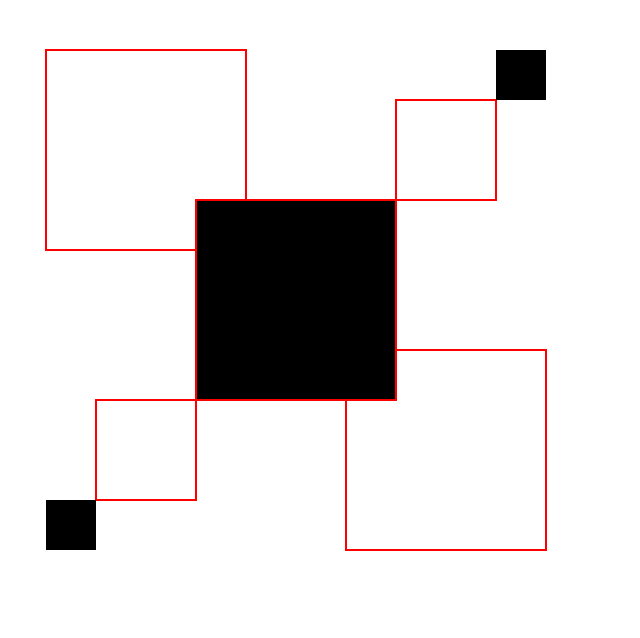
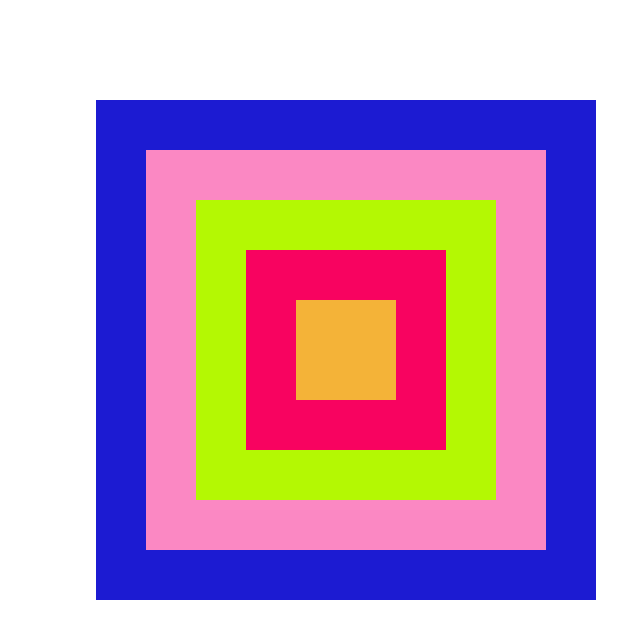
Before and after one commit to EHB-MCT/dev1-exercises-LouiseToThanh, a plain HTML site: page index.html in a window 1280 px wide. Shown: the whole page, without its empty margins (4-644 px from the left). Drawn offline with Linux system fonts and the light colour scheme.

Commit message:
oplossing 2.2. Random colors

```diff
--- a/exercises/1-functions/2-Variables/2-2-randomcolours.js
+++ b/exercises/1-functions/2-Variables/2-2-randomcolours.js
@@ -1,24 +1,35 @@
 "use strict";
+let context;        // om je canvas aan te maken, staat altijd van boven, voor de functies
 
-let canvas = document.querySelector('canvas');
-canvas.width = window.innerWidth;
-canvas.height = window.innerHeight;
-let context = canvas.getContext('2d');
+//hieronder worden alle functies aangeroepen
+setup();            //setup van je canvas
+drawRect();
 
-let width = context.canvas.width;
-let height= context.canvas.height;
 
-let size = 400;
-let randomX = Math.floor(Math.random()*(width-size));
-let randomY = Math.floor(Math.random()*(height -size));
+function setup() {
 
-let r = Math.floor(Math.random() * 255);  //250= max. kleuren van rgb
-let g = Math.floor(Math.random() * 255);
-let b = Math.floor(Math.random() * 255);
-console.log(r,g,b);
-let color ="rgb(" + r +", " + g + "," + b +")";
+    let canvas = document.querySelector("canvas");
+    canvas.width = window.innerWidth;
+    canvas.height = window.innerHeight;
+    context = canvas.getContext("2d");      //Let = altijd een variabele (constante variabele)
+}
 
-context.fillStyle = color;
+function drawRect() {           //Coördinaten --> positie van je vierkant
+    drawSquare(0, 500);
+    drawSquare(50, 400);
+    drawSquare(100, 300);
+    drawSquare(150, 200);
+    drawSquare(200, 100);
 
-context.fillRect(randomX,randomY, size,size);
-context.fill();
+}
+
+function drawSquare(pos, size) {  //drawSquare wordt opgeroepen in drawRect --> lokaal, niet globaal --> kleuren van de squares
+                    //(parameters)
+    let red = Math.random() * 255;
+    let green = Math.random() * 255;
+    let blue = Math.random() * 255;
+
+    context.fillStyle = "rgb(" + red + "," + green + "," + blue + ")";
+    context.fillRect(100 + pos, 100 + pos, size, size);  //size,size = canvas width & height
+
+}
--- a/index.html
+++ b/index.html
@@ -1,7 +1,7 @@
 <html>
 
 <head>
-    <script src="exercises/1-functions/1-3-Rectangles.js" type="module"></script>
+    <script src="exercises/1-functions/2-Variables/2-2-randomcolours.js" type="module"></script>
     <link rel="stylesheet" type="text/css" href="styles/index.css" />
 </head>
 
```
